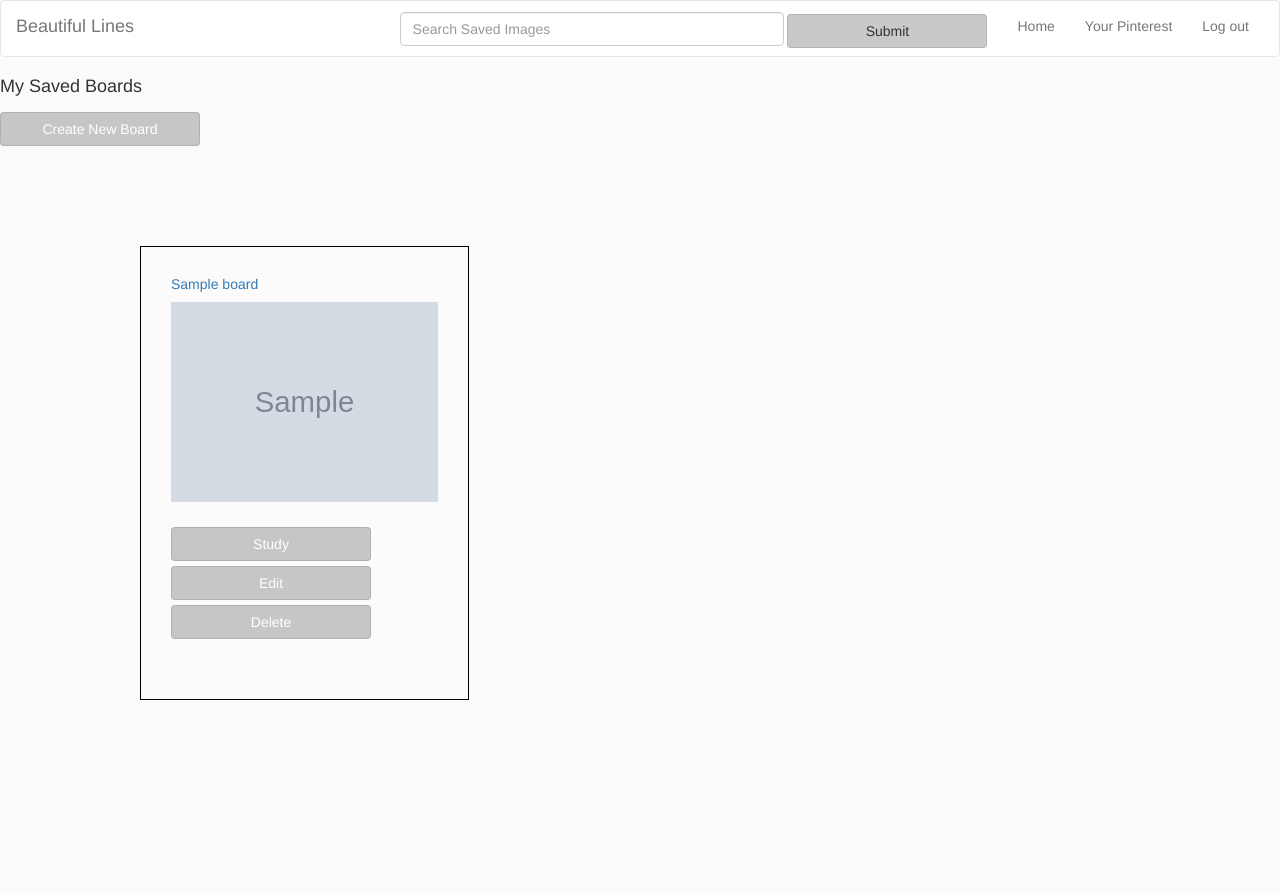
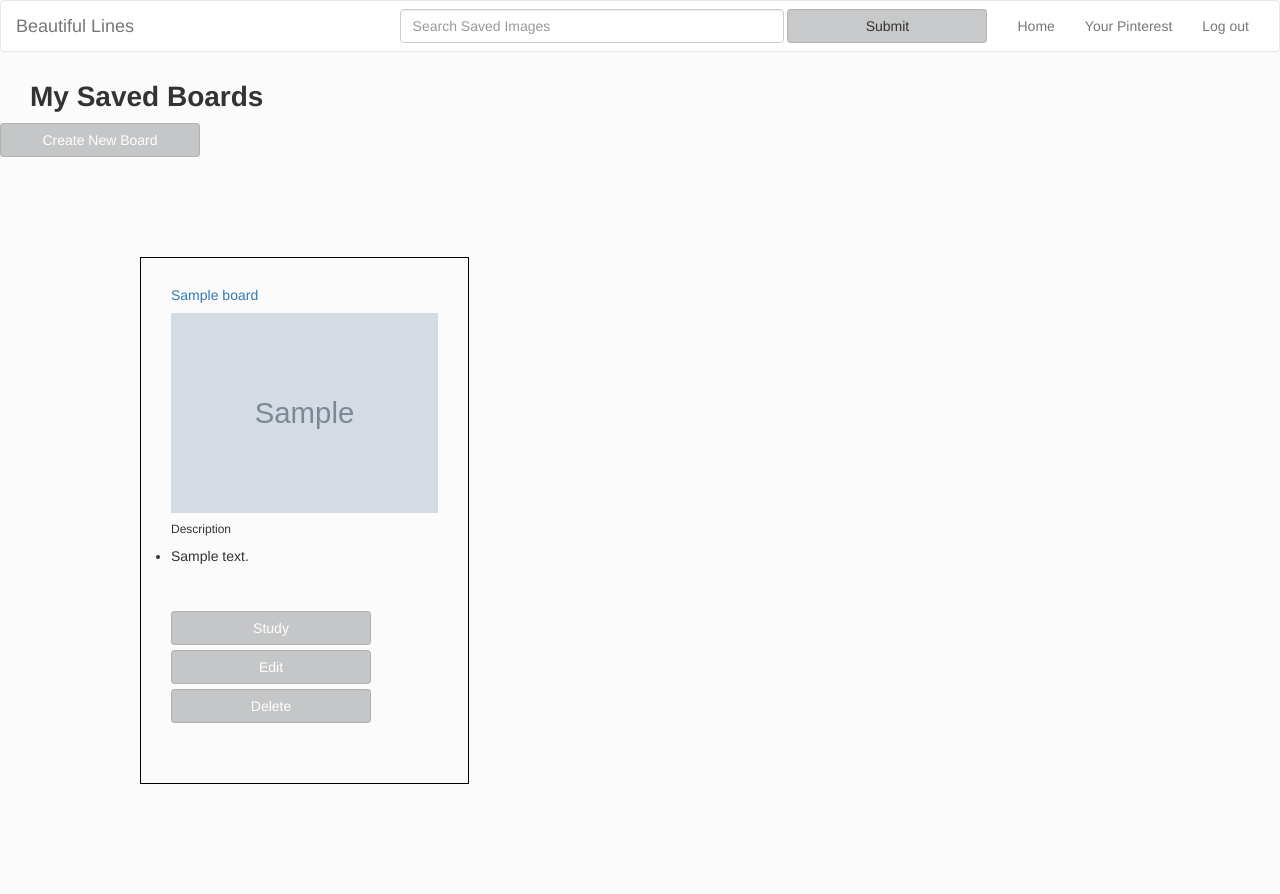
Before and after one commit to kelseyoo14/beautiful-lines, a Flask app: page /home in a window 1280 px wide. Before the commit the page ends 700 px from the top, so only its background shows below. Run offline with Flask 2, Linux system fonts and the light colour scheme; the visitor is signed in with stand-in values (Sample User, id 1); tables that the repository leaves empty hold one stand-in row (values such as "Sample post"); grey boxes marked "Sample" are stand-in pictures; some libraries are stand-ins or nearby versions.

Commit message:
Forms working and aligned correctly

```diff
--- a/server.py
+++ b/server.py
@@ -354,8 +354,7 @@ def edit_board():
 
     if new_title != '':
         board.board_name = new_title
-    if new_description != '':
-        board.board_description = new_description
+    board.board_description = new_description
 
     db.session.commit()
 
@@ -424,7 +423,7 @@ def save_image():
         db.session.add(new_image)
         db.session.commit()
 
-        new_tag = Tag(tag=new_image.description.lower())
+        new_tag = Tag(tag_content=new_image.description.lower())
 
         db.session.add(new_tag)
         db.session.commit()
--- a/static/css/main.css
+++ b/static/css/main.css
@@ -57,6 +57,10 @@ body {
 .btn {
     background-color: rgba(7, 12, 16, 0.22);
     border-color: rgba(10, 4, 4, 0.11);
+}
+
+.pin-container .btn,
+.board .btn {
     margin-top: 5px;
 }
 
@@ -106,7 +110,7 @@ body {
     /*max-width: 90%;*/
 }
 
-.study-board {
+.page-title {
     display: inline-block;
     margin: 10px 30px;
     font-size: 2em;
@@ -121,9 +125,6 @@ body {
     margin: 0 5%;
 }
 
-.page-title {
-    margin: 30px;
-}
 
 .edit-board-form,
 .edit-image-form,
@@ -132,6 +133,12 @@ body {
     display: none;
 }
 
+#create-board-form input,
+#create-image-form input {
+    width: 200px;
+    display: inline-block;
+}
+
 
 /*#saveImageModal {
     width: 500px;
--- a/static/js/main.js
+++ b/static/js/main.js
@@ -1,5 +1,7 @@
+// Save Board to db
 
-// Save image to db ------------------------------------------------------------
+
+// Save Image to db ------------------------------------------------------------
 
 // Pass pinid and imageid to #saveImageModal form hidden inputs,
 // to pass to '/save_image' route when form is submitted
@@ -13,10 +15,12 @@ $(".save-button").click(function() {
 
 function closeModal(result) {
     $("#saveImageModal").modal("hide");
+    $('body').css('cursor', 'default');
 }
 
 function saveToBoard(evt) {
     evt.preventDefault();
+    $('body').css('cursor', 'wait');
 
     var formInputs = {
         "board": $('input[name="board-to-save-image"]:checked').val(),
--- a/templates/home.html
+++ b/templates/home.html
@@ -24,12 +24,13 @@
 
 <br><br>
  -->
-<h4>My Saved Boards</h4>
+<h2 class="page-title">My Saved Boards</h2>
+<br>
 <button id='new-board-button' class='btn btn-primary'>Create New Board</button>
 <form action="/create_board" id="create-board-form">
-    Board Name: <input type="text" name='board_name'>
-    Board Description: <input type="text" name='board_description'>
-    Image Url: <input type="text" name='image_url'>
+    Board Name: <input type="text" name='board_name' class='form-control'>
+    Board Description: <input type="text" name='board_description' class='form-control'>
+    Image Url: <input type="text" name='image_url' >
     <input type="submit" value="Create" class='btn btn-primary'>
     <!-- What else? -->
 </form>
@@ -44,9 +45,9 @@
 
                     <!-- Need to pass specific board! -->
                     <a href="/user_board_images/{{ board.board_id }}"><img src="{{ board.image_url }}"></a>
-                    {% if board['description'] %}
+                    {% if board.board_description %}
                         <h6>Description</h6>
-                        <li>{{ board['description'] }}</li>
+                        <li>{{ board.board_description }}</li>
                     {% endif %}
                     <br><br>
                     <a class='btn btn-primary' href='/study_board/{{ board.board_id }}'>Study</a>
@@ -56,9 +57,9 @@
                     <a class='btn btn-primary' href='/delete_board/{{ board.board_id }}'>Delete</a>
                     <form class='edit-board-form'>
                         <br><br>
-                        New Title: <input type='text' class='new-board-title'>
+                        New Title: <input type='text' class='new-board-title form-control' value='{{ board.board_name }}'>
                         <br><br>
-                        New Description: <textarea class='new-board-description' placeholder='{{ board.board_description }}'></textarea>
+                        New Description: <textarea class='new-board-description form-control'>{{ board.board_description }}</textarea>
                         <br><br>
                         <input type='hidden' class='board-id' value='{{ board.board_id }}'>
                         <input type='submit' value='Submit' class='btn btn-primary'>
--- a/templates/study.html
+++ b/templates/study.html
@@ -41,7 +41,7 @@
 
 
 
-<h2>{{ current_board.board_name }}</h2>
+<a href="/user_board_images/{{ current_board.board_id }}"><h2>{{ current_board.board_name }}</h2></a>
 
 
 <form id='study-form'>
```
Also changed, not shown: templates/pinterest_board.html (+11 -10 lines).
